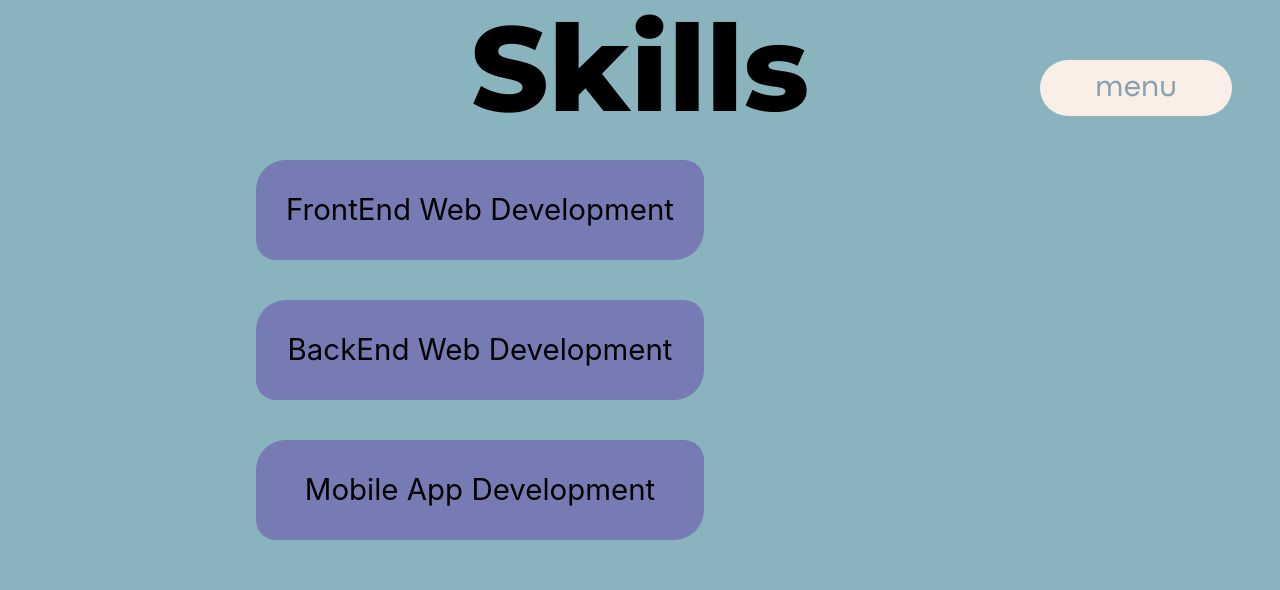
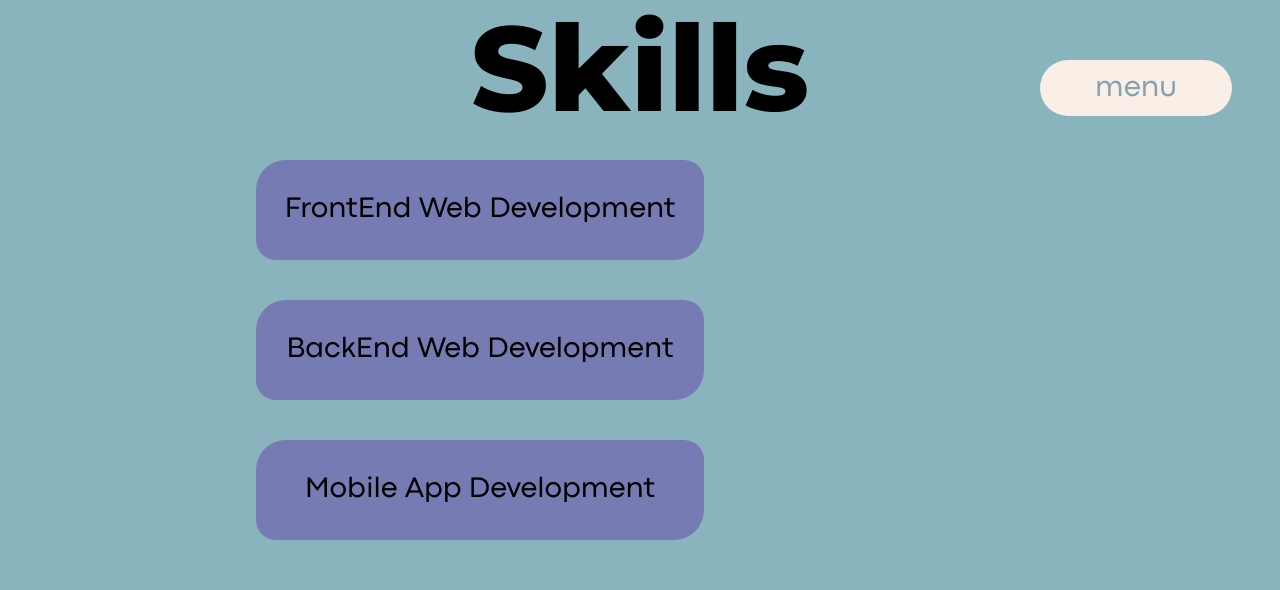
Before and after one commit to DroidStudioAS/Portfolio, a Vue app: page /skills in a window 1280 px wide. Shown: the top 590 px of the page. Built offline with nearby package versions, Linux system fonts and the light colour scheme.

Commit message:
implemented content_ and content_italic on SkillsButton and Skills

```diff
--- a/src/views/SkillsView.vue
+++ b/src/views/SkillsView.vue
@@ -155,14 +155,19 @@ function refreshList(int){
 }
 
 .skills_button{
-    background: #777BB3;
     width: 35vw;
     height: 10vh;
-    border-radius:30px 20px 30px 20px;
+    padding: 50px 0px 50px 0px;
+
     display: flex;
     justify-content: center;
     align-items: center;
-    padding: 50px 0px 50px 0px;
+
+    background: #777BB3;
+    border-radius:30px 20px 30px 20px;
+
+    font-family: content_;
+
 }
 .skills_list_container img{
     width: 20px;
@@ -179,7 +184,8 @@ function refreshList(int){
     align-items: center;
     justify-content: start;
 
-    font-size:1.5vw ;
+    font-family: content_italic;
+    font-size:1.5vw;
 }
 .icon{
     height: fit-content;
```
